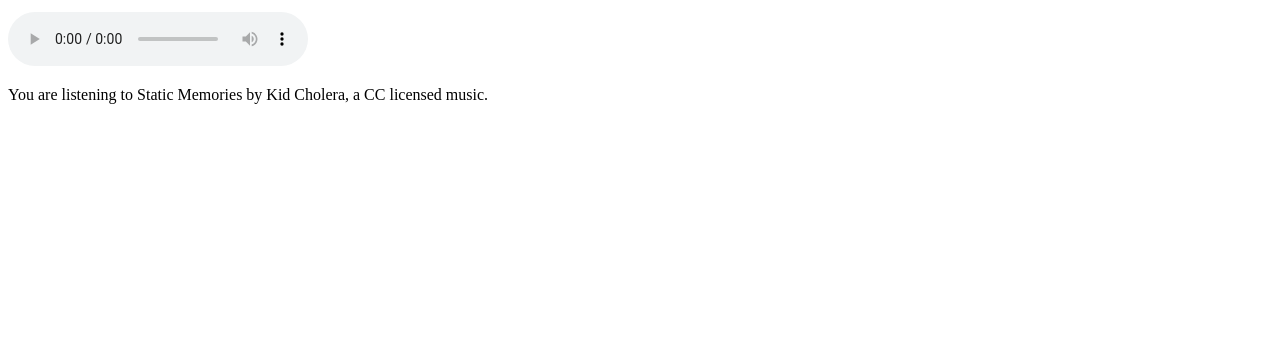
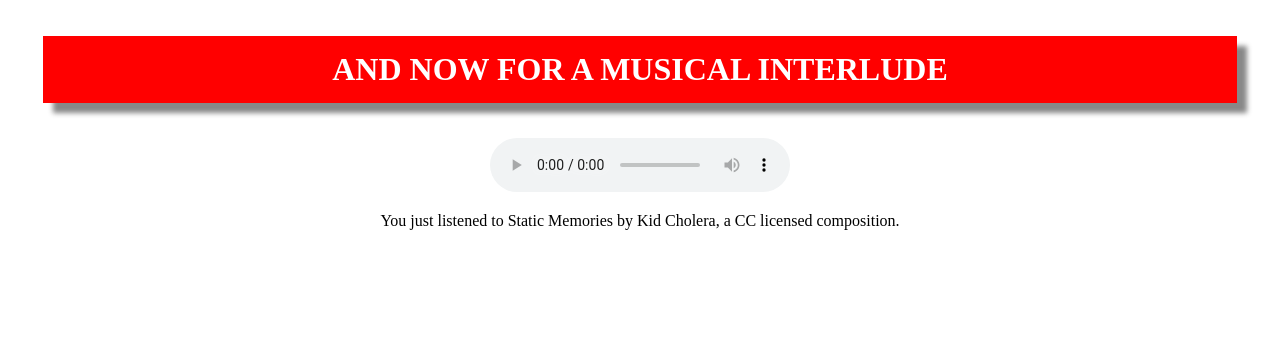
Before and after one commit to brvrmn/Coder-Vox, a PHP site: page /audiovideo.html in a window 1280 px wide. Shown: the part 440-800 px from the top of the page. Run offline with PHP 8.4, Linux system fonts and the light colour scheme.

Commit message:
Changed the styling on H1 to give a little more room.

```diff
--- a/audiovideo.html
+++ b/audiovideo.html
@@ -9,19 +9,21 @@
 </head>
 <body>
 	<h1>Work together with Creative Commons!</h1>
-
+	<p class="centered">
 	<video width="420" height="300" controls poster="assets/wannaworktogether.jpg">
 		<source src="assets/WannaWorkTogether_480p.webm" type="video/webm">
 		<source src="assets/wannaworktogether.mp4" type="video/mp4">
 			Sorry, your browser does not support the video tag.
 		</video>
-
-	<h2>And now for a musical interlude</h2>
+	</p>
+	<h1>And now for a musical interlude</h1>
+	<p class="centered">
 	<audio controls>
 	  	  <source src="assets/StaticMemories.mp3" type="audio/mpeg">
 	  Sorry, your browser does not support the audio tag.
 	</audio>
-<p>You are listening to Static Memories by Kid Cholera, a CC licensed music.</p>
+</p>
+<p class="centered">You just listened to Static Memories by Kid Cholera, a CC licensed composition.</p>
 
 	</body>
 </html>
--- a/portfolio.css
+++ b/portfolio.css
@@ -6,6 +6,8 @@ h1 {
 	color: white;
 	margin-right: 10%;
 	margin-left: 10%;
+	padding: 15px;
+	margin: 35px;
 }
 
 h2 {
@@ -26,6 +28,9 @@ div.info {
 
 
 }
+p.centered {
+	text-align: center;
+}
 
 a:link {
 	color: black;
```
